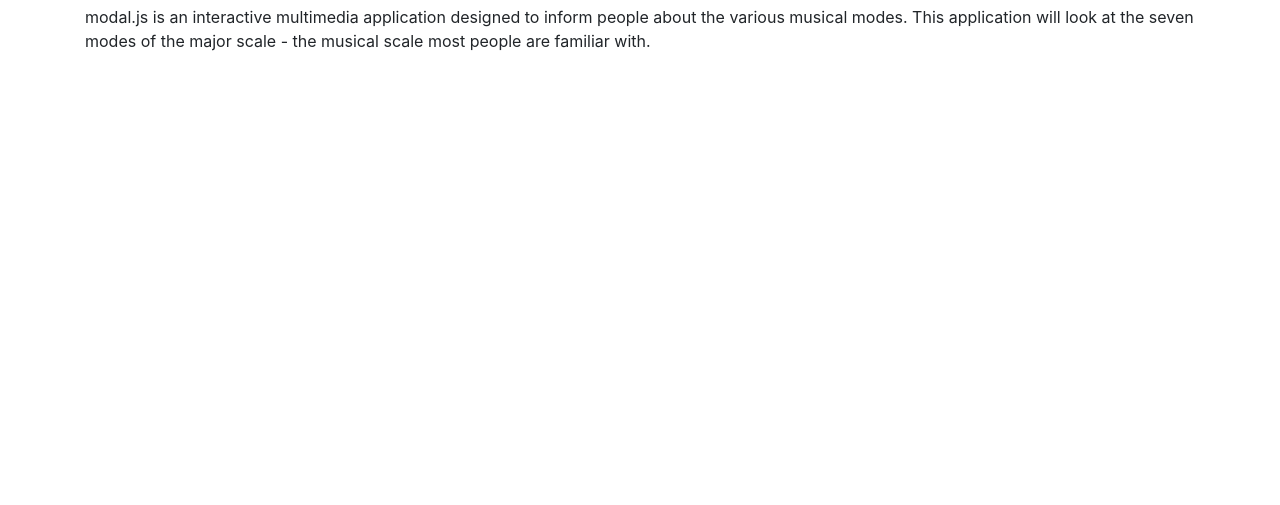
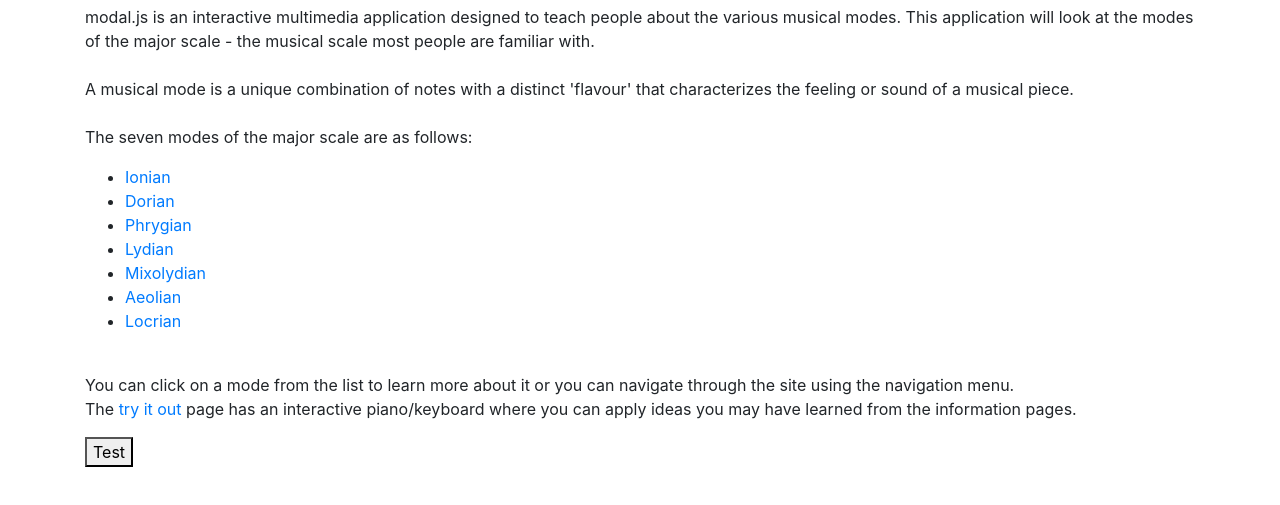
Before and after one commit to j-vanolst/ModalJS, a plain HTML site: page index.html in a window 1280 px wide. Shown: the part 237-742 px from the top of the page. Drawn offline with Linux system fonts and the light colour scheme.

Commit message:
Started working on synths
Added a few synths, got a basic arpeggiator working and tried to add a chord progression.

```diff
--- a/index.html
+++ b/index.html
@@ -2,7 +2,7 @@
 <html lang="en">
   <head>
     <meta charset="utf-8">
-    <title>ModalJS</title>
+    <title>modal.js</title>
     <!-- JQuery -->
     <script src="scripts/jquery-3.4.1.min.js"></script>
     <!-- Popper.js -->
@@ -12,7 +12,7 @@
     <script src="bootstrap/js/bootstrap.min.js"></script>
     <!-- Tone.js -->
     <script src="scripts/Tone.js"></script>
-
+    <!-- My scripts -->
     <link rel="stylesheet" type="text/css" href="css/style.css">
     <script src="scripts/script.js"></script>
   </head>
@@ -47,11 +47,35 @@
     <div id="content" class="container">
       <h1>Welcome to modal.js</h1>
       <p>
-        modal.js is an interactive multimedia application designed to inform people about the various musical modes.
-        This application will look at the seven modes of the major scale - the musical scale most people are familiar with.
+        modal.js is an interactive multimedia application designed to teach people about the various musical modes.
+        This application will look at the modes of the major scale - the musical scale most people are familiar with.
         <br>
-
+        <br>
+        A musical mode is a unique combination of notes with a distinct 'flavour' that characterizes the feeling or sound
+        of a musical piece.
+        <br>
+        <br>
+        The seven modes of the major scale are as follows:
+        <ul>
+          <li><a href="#">Ionian</a></li>
+          <li><a href="#">Dorian</a></li>
+          <li><a href="#">Phrygian</a></li>
+          <li><a href="#">Lydian</a></li>
+          <li><a href="#">Mixolydian</a></li>
+          <li><a href="#">Aeolian</a></li>
+          <li><a href="#">Locrian</a></li>
+        </ul>
+        <br>
+        You can click on a mode from the list to learn more about it or you can navigate through the site using the
+        navigation menu.
+        <br>
+        The <a href="#">try it out</a> page has an interactive piano/keyboard where you can apply ideas you
+        may have learned from the information pages.
       </p>
+      <button id="test">Test</button>
+      <tone-demo>
+        <tone-play-toggle></tone-play-toggle>
+      </tone-demo>
     </div>
   </body>
 </html>
--- a/scripts/script.js
+++ b/scripts/script.js
@@ -0,0 +1,61 @@
+const synth = new Tone.Synth({
+  oscillator: {
+    type: 'triangle8'
+  },
+  envelope: {
+    attack: 1.5,
+    decay: 1,
+    sustain: 0.4,
+    release: 4
+  }
+}).toMaster()
+
+const polySynth = new Tone.PolySynth(6, Tone.Synth).toMaster()
+//polySynth.set('detune', -50)
+
+
+function ionian() {
+  synth.triggerAttackRelease('C3', 0.2, 0.2)
+  synth.triggerAttackRelease('D3', 0.2, 0.4)
+  synth.triggerAttackRelease('E3', 0.2, 0.6)
+  synth.triggerAttackRelease('F3', 0.2, 0.8)
+  synth.triggerAttackRelease('G3', 0.2, 1.0)
+  synth.triggerAttackRelease('A3', 0.2, 1.2)
+  synth.triggerAttackRelease('B3', 0.2, 1.4)
+  synth.triggerAttackRelease('C4', 0.2, 1.6)
+}
+
+function chordProgression() {
+  // I - vi - IV - V
+  polySynth.triggerAttackRelease(['C4', 'E4', 'G4'], '1m', '1:0:0')
+  polySynth.triggerAttackRelease(['A4', 'C4', 'E4'], '1m', '2:0:0')
+  polySynth.triggerAttackRelease(['F4', 'A4', 'C4'], '1m', '3:0:0')
+  polySynth.triggerAttackRelease(['G4', 'B4', 'D4'], '1m', '4:0:0')
+}
+
+var ionianChords = new Tone.Part(function(time, event){
+  polySynth.triggerAttackRelease(event.note, event.dur, time)
+},
+[
+  {time: '0:0:0', note: ['C4', 'E4', 'G4'], dur: '1m'},
+  {time: '1:0:0', note: ['A4', 'C4', 'E4'], dur: '1m'},
+  {time: '2:0:0', note: ['F4', 'A4', 'C4'], dur: '1m'},
+  {time: '3:0:0', note: ['G4', 'B4', 'D4'], dur: '1m'},
+
+])
+
+var arpeggio = new Tone.Pattern(function(time, note){
+  synth.triggerAttackRelease(note, '8n');
+}, ['C4', 'D4', 'E4', 'F4', 'G4', 'A4', 'B4'], 'random')
+
+$(document).ready(function() {
+  //ionian()
+  // ionianChords.start(0)
+  // ionianChords.loop = 2
+  // ionianChords.loopEnd = '4m'
+  arpeggio.start(0)
+  Tone.Transport.start(0)
+
+
+  //chordProgression()
+})
```
